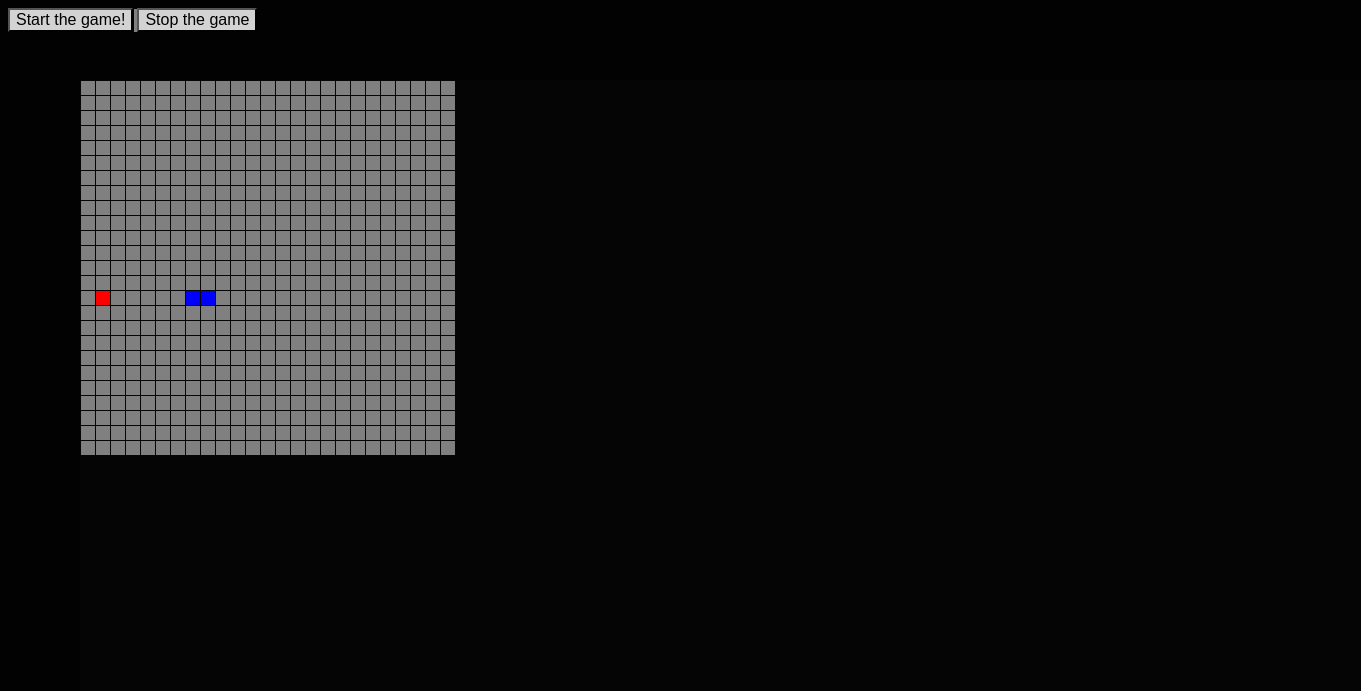
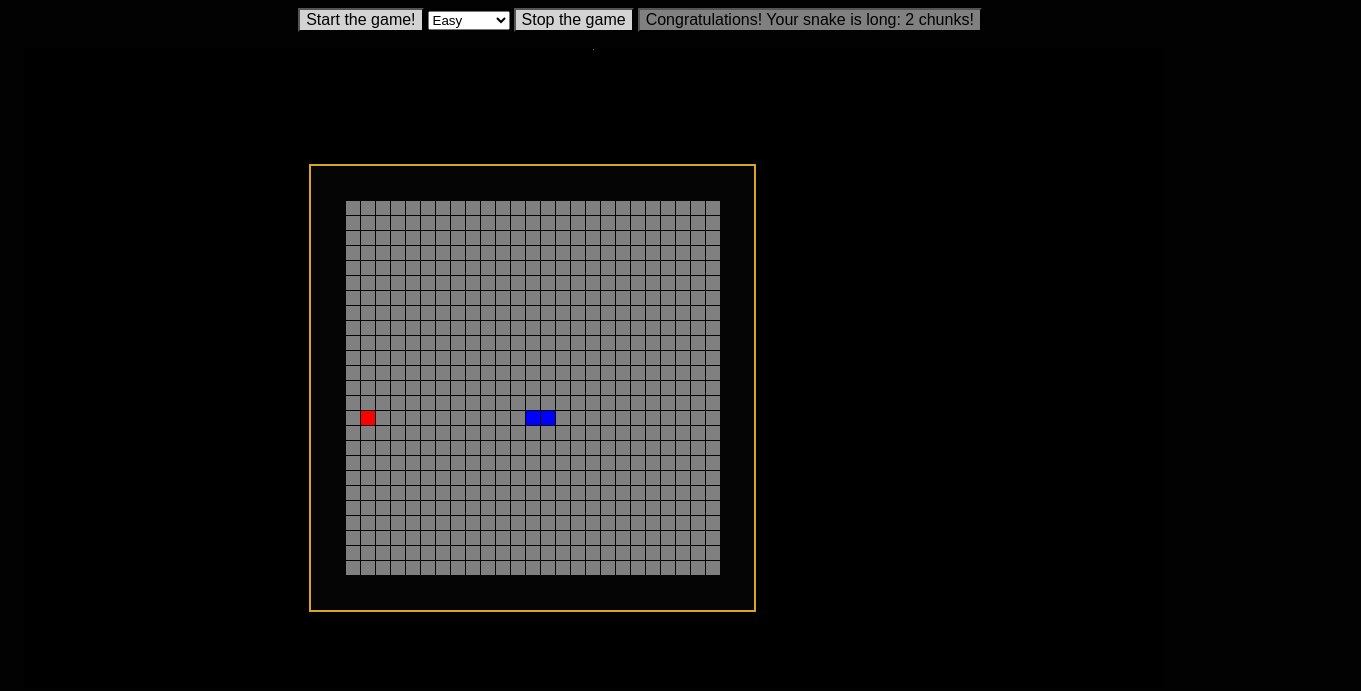
Before and after one commit to RaimondoCo/arcade, a plain HTML site: page index.html in a window 1280 px wide. Shown: the whole page, 1361 px wide, since content can reach past the window. Drawn offline with Linux system fonts and the light colour scheme.

Commit message:
adjustments to css html and js

```diff
--- a/app.js
+++ b/app.js
@@ -2,14 +2,47 @@
 
 //Starting point:
 
+let head = [];
+let snakeBody = [];
+
+
+function reset() {
+    let head = [];
+    let snakeBody = [];
+};
+
+
+// Set up math functions to utilize in the game
+
+// function to evaluate if two points in the grids are the same
 const pointEquals = function([x1,y1],[x2,y2]){
     return x1==x2 && y1==y2;
 }
-//onclick
-//set the correct amount of div
+
+//math-random to pick the first position
+function getRandomInt(min, max) {
+    min = Math.ceil(min);
+    max = Math.floor(max);
+    return Math.floor(Math.random() * (max - min) + min);
+}
+
+//used to compute nextPosition of snake head
+//calculate the coordinates of the new head in an array of arrays
+function sumArr(a, b) {
+    let c = a[0];
+    let d = a[1];
+    let e = b[0];
+    let f = b[1];
+    x = c + e;
+    y = d + f;
+    return [x, y];
+};
+
+
+//set the size of the grid
 let gridLength = 25;
 
-//make a grid
+//create the grid
 function makeGrid(){
     let container = document.getElementById("grid");
     for (let i=0; i<gridLength; i++){
@@ -22,65 +55,18 @@ function makeGrid(){
     return;
 }
 
-
-
 // define a function that applies a class to the cells  of the array
-
 function applyClasstoCell (array, classID){
     let x = -1;
     let y = -1;
     let itemID = "";
     for ([x,y] of array) {
-        // x = array[i][0];
-        // console.log("this is x " + x)
-        // y = array[i][1];
-        // console.log("this is y " + y)
         itemID = "x" + x + "y" + y
         console.log("this is the item to which we apply the class: " + itemID);
         let element = document.getElementById(itemID);
         console.log("this is the element: " + element);
-        element.classList.add(classID);
+        element.classList = [classID];
     } return;
-}
-
-makeGrid();
-// let arrayEx = [ [0,1], [3,4] ];
-// applyClasstoCell(arrayEx, "snakeBody");
-
-
-//identify the game boundaries
-// let wallsItems = [];
-//  for(i=1; i<=gridLength; i++) {
-//     let item = [0, i];
-//     wallsItems = wallsItems.concat(item);
-//     item = [i, 0];
-//     wallsItems = wallsItems.concat(item);
-//     item = [i, gridLength];
-//     wallsItems = wallsItems.concat(item);
-//     item = [gridLength, i];
-//     wallsItems = wallsItems.concat(item);
-//  }
-
-function separate(array, size) {
-    const chunkedArr = [];
-    let index = 0;
-    while (index < array.length) {
-        chunkedArr.push(array.slice(index, size + index));
-        index += size;
-    }
-    return chunkedArr;
-};
-
-//  wallsArr = separate(wallsItems, 2);
-
-// console.log(wallsArr);
-
-
-//math-random pick the first position
-function getRandomInt(min, max) {
-    min = Math.ceil(min);
-    max = Math.floor(max);
-    return Math.floor(Math.random() * (max - min) + min);
 }
 
 //change max depending on the game size --> to make into a variable later,
@@ -98,9 +84,9 @@ function createSnake(){
     return;
 }
 
+ //create the apple
 let apple = [];
 function createApple(){
-    //create the apple
     apple = [getRandomInt(1, gridLength-10), getRandomInt(1, gridLength-10)];
     console.log(apple);
     // add the apple to the grid
@@ -111,12 +97,12 @@ function createApple(){
 }
 
 
-createSnake();
-console.log("here is the snake: " + snakeStart)
-createApple();
-console.log("here is the apple: " + apple)
+// createSnake();
+// console.log("here is the snake: " + snakeStart)
+// createApple();
+// console.log("here is the apple: " + apple)
+
 //set a directions array and pick a random direction
-
 const directions = [[0, 1], [0, -1], [1, 0], [-1, 0]]
 
 let nextDirectionIndex = getRandomInt(0, 4)
@@ -128,86 +114,71 @@ console.log("this is the next direction: " + nextDirection)
 //there is someone else's input
 
 // change of direction following someone's input
-let body = document.getElementById("body");
-body.addEventListener("keydown", function(e) {
+// let body = document.getElementById("body");
+window.addEventListener("keydown", function(e) {
     switch(e.code) {
-        case "KeyS":
         case "ArrowDown":
         return nextDirection = directions[2];
         console.log("I pressed the arrow down")
-        case "KeyW":
         case "ArrowUp":
         return nextDirection = directions[3];
         console.log("I pressed the arrow up")
-        case "KeyA":
         case "ArrowLeft":
         return nextDirection = directions[1];
         console.log("I pressed the arrow left")
-        case "KeyD":
         case "ArrowRight":
         return nextDirection = directions[0];
         console.log("I pressed the arrow right")
     }
 });
 
-//used to compute nextPosition of snake head
-//calculate the coordinates of the new item in the array of arrays
-function sumArr(a, b) {
-    let c = a[0];
-    let d = a[1];
-    let e = b[0];
-    let f = b[1];
-    x = c + e;
-    y = d + f;
-    return [x, y];
-};
 
-console.log(sumArr(snakeStart, nextDirection));
+// control for snake2!
+// window.addEventListener("keydown", function(e) {
+//     switch(e.code) {
+//         case "KeyS":
+//         return nextDirection = directions[2];
+//         console.log("I pressed the arrow down")
+//         case "KeyW":
+//         return nextDirection = directions[3];
+//         console.log("I pressed the arrow up")
+//         case "KeyA":
+//         return nextDirection = directions[1];
+//         console.log("I pressed the arrow left")
+//         case "KeyD":
+//         return nextDirection = directions[0];
+//         console.log("I pressed the arrow right")
+//     }
+// });
 
+// console.log(sumArr(snakeStart, nextDirection));
+
+function initializeGame(){
+    makeGrid();
+    createSnake();
+    createApple();
+}
+
+initializeGame();
 
 
 // move: add the following item as a coordinate array to the array
 //at the beginning and remove the last
-let snakeBody = [sumArr(snakeStart, nextDirection), snakeStart];
-
-
-
-//apply the correct class to the snake's body
-// applyClasstoCell(snakeBody, "snakeBody");
-
-// console.log("this is the start of the snake: " + snakeStart)
-// console.log("this is the next direction: " + nextDirection)
-// console.log("this is the second item: " + secondItem)
-
-
-//define a function that removes a class from the cell
-// function removeClassfromCell (elemClass){
-//     let element = document.getElementsByClassName(elemClass)
-//     element.classList.remove(elemClass);
-//     }
-
-// removeClassfromCell("snakeBody");
+snakeBody = [sumArr(snakeStart, nextDirection), snakeStart];
+// snakeBody = [[10,10],[10,11],[10,12],[10,13],[10,14],[10,15],[10,16],[10,17][11,17],[12,17],[13,17],[14,17],[15,17]];
 
 function renderEndGame(){
-    document.getElementById("endGame").innerHTML = "Game Over!";
+    document.getElementById("endGame").innerHTML = "Game Over! " + snakeBody.length + " chunks in your snake!";
     document.getElementById("endGame").style.backgroundColor = "yellow";
     return clearInterval(runFunction);;
 }
 
-// // renderEndGame();
-
-// // applyClasstoCell(arrayEx, "snakeBody");
-// // applyClasstoCell(snakeBody, "snakeBody");
-
-
 
 //move Snake
-let newItem = [];
-
 function moveSnake(where) {
-    newItem = where;
-    snakeBody = [newItem].concat(snakeBody);
-    if (!pointEquals(newItem, apple)) {
+    head = where;
+    snakeBody = [head].concat(snakeBody);
+    if (!pointEquals(head, apple)) {
         let snakeLastPosition = snakeBody.pop();
         // console.log("snakeLastPosition: " + snakeLastPosition + "snakebody: " + snakeBody);
         let sLPIdx = "x" + snakeLastPosition[0] + "y" + snakeLastPosition[1]
@@ -222,13 +193,16 @@ function moveSnake(where) {
     return snakeBody;
 }
 
+function snakeSize(){
+    let size = snakeBody.length;
+    document.getElementById("snakeSize").innerHTML = "Congratulations! Your snake is long: " + size + " chunks!";
+    document.getElementById("snakeSize").style.backgroundColor = "grey";
+    return;
+}
 
-//     console.log(snakeBody);
-//  moveSnake();
 
-// console.log("this is the new item before stopSnake: " + newItem);
 
-const selfBite = function(head,snakeBody){
+function selfBite(head,snakeBody){
     for (chunk of snakeBody) {
         if (pointEquals(head, chunk)) {
             return true;
@@ -250,30 +224,58 @@ function stopSnake(head){
         renderEndGame();
         clearInterval(runFunction);
     }
+
     // //check new items of the array, if it matches one of the walls
     // //stop the game
     if (isWall(head, gridLength)){
         renderEndGame();
         clearInterval(runFunction);
     }
-
 }
 
-        // stopSnake();
+// stopSnake();
+function stopGame(){
+    return clearInterval(runFunction);
+        }
 
+//set up the difficulty
 
-        function stopGame(){
-            return clearInterval(runFunction);
-        }
+let setTime = 500;
+
+let setEasy = document.getElementById("easy");
+setEasy.addEventListener("click", selectEasy);
+function selectEasy(){
+    setTime = 500;
+    return;
+ }
+let setNormal = document.getElementById("normal");
+setNormal.addEventListener("click", selectNormal);
+function selectNormal(){
+    setTime = 700;
+    return;
+ }
+let setHard = document.getElementById("hard");
+setHard.addEventListener("click", selectHard);
+function selectHard(){
+    setTime = 500;
+    return;
+ }
+let setVeryHard = document.getElementById("veryHard");
+setVeryHard.addEventListener("click", selectVeryHard);
+function selectVeryHard(){
+   setTime = 300;
+   return;
+}
+
+let runFunction = setInterval(gameLoop, setTime);
 
 
 
-
-        let runFunction = setInterval(gameLoop, 1000);
-        function gameLoop(){
-            let newHead = sumArr(snakeBody[0], nextDirection);
-            stopSnake(newHead)
-            moveSnake(newHead)
+function gameLoop(){
+    let newHead = sumArr(snakeBody[0], nextDirection);
+    stopSnake(newHead);
+    moveSnake(newHead);
+    snakeSize();
         }
 
 
@@ -297,98 +299,12 @@ function stopSnake(head){
         // // can keep track of my stats (maximum points, average points, etc.) between games
 
 
-
-        // // THE STATE
-        // // The snake has two important features: a body, and a intended direction
-
-        // let snake = {
-        //     body: [ [10, 5], [10, 6], [10, 7], [10, 8] ],
-        //     nextDirection: [1, 0]
-        //  }
-        // // Every time the game tick() happens, you need to remove the "tail of the snake" (the sub-array at position 0) and tack on a new "head" (you can use the last sub-array and the nextDirection to generate the new final sub-array).
-
-        // // However, if it is eating an apple, you won't remove the tail when the snake grows, you'll simply add the new head without doing that.
-
-        // // Overall your state can look like this:
-
-        // let gameState = {
-        //   apple: [11, 8],
-        //  snake: snake // from above
-        // }
-        // // SOME HARD PARTS
-        // // Here we have a game that is updating with or without user input... once the game starts the snake will start moving right away, prompting the user to start making decisions for the sake of their snake.
-
-        // // You'll have to listen for keydown events. These come with data on which key has been pressed, so you can set things like the nextDirection property whenever the event fires. You should make a decision if it's possible for the snake to set a nextDirection that would put its head in its own throat (the second-to-last position) or not... this will effect how the gameplay feels.
-
-        // // You'll have to determine if the snake is self-intersecting (if the "head" is the same value as any of its parts) after each tick()... if so, the game is over. The same goes for walls, which are simply any index outside the bounds of the grid.
-
-        // function findGridPosition(gridLength, item) {
-        //     let gridPosition = (item[1]-1)*gridLength + item[0];
-        //     return gridPosition;
-        // }
-
-        // console.log(findGridPosition(5, [3,3]));
-
-        // function addSnake(snake) {
-        // for (let i=0; i<625; i++){
-        //     let snakeGridPosition = findGridPosition(25, snake);
-        //     if ( i == snakeGridPosition) {
-        //         let div = document.getElementsByTagName("div")[i];
-        //         return div.classList.add("snakeBody");
-        //         }
+        // function separate(array, size) {
+        //     const chunkedArr = [];
+        //     let index = 0;
+        //     while (index < array.length) {
+        //         chunkedArr.push(array.slice(index, size + index));
+        //         index += size;
         //     }
-        // }
-        // addSnake(snakeStart);
-        // function addApple() {
-        //     for (let i=0; i<625; i++){
-        //         let appleGridPosition = findGridPosition(25, apple);
-        //         if ( i == appleGridPosition) {
-        //             let div = document.getElementsByTagName("div")[i];
-        //             return div.classList.add("apple");
-        //             }
-        //         }
-        //     }
-        //     addApple();
-
-
-
-        // //move the snake:
-
-        // function moveSnake(){
-        //     let newItem = sumArr(snakeBody[0], nextDirection);
-        //         console.log(newItem);
-        //     // //loop through the items in the array, if it matches the new item
-        //     // // stop the game
-        //         for (i=0; i< snakeBody.length; i++) {
-        //             if (newItem == snakeBody[i]) {
-        //                 renderEndGame();
-        //                 break;
-        //             } else {
-        //     // //check new items of the array, if it matches one of the walls
-        //     // //stop the game
-        //         for (j=0; j< wallsArr.length; j++) {
-        //             if (newItem == wallsArr[j]) {
-        //                 renderEndGame();
-        //                 break;
-        //             } else {
-        //     // //check new item in the array, if it matches the apple add item
-        //     // //don't remove any, and continue
-        //             if (newItem == apple) {
-        //                 snakeBody = [newItem, snakeBody];
-        //                 console.log(snakeBody);}
-        //             else {
-        //                 snakeBody = [newItem, snakeBody];
-        //     // //and remove last item and add the new one
-        //             let snakeLastPosition = snakeBody[snakeBody.length-1]
-        //             snakeBody.pop(snakeLastPosition);
-
-        //                 }
-        //                 }
-        //             }
-        //             }
-        //             }
-        //             applyClasstoCell(snakeBody, "snakeBody");
-        //             // let nthItem = "x" + newItem[0] + "y" + newItem[1]
-        //             // let nthsnake = document.getElementById(nthItem);
-        //             // nthsnake.classList.add("snakeBody");
-        //         }
+        //     return chunkedArr;
+        // };
--- a/index.html
+++ b/index.html
@@ -10,24 +10,34 @@
     <script defer src="app.js"></script>
 
 </head>
+<body>
+<section id="left">
+    <button onclick="gameLoop()">
+    Start the game!
+    </button>
+    <select id="select">
+        <option id='easy' value="easy">Easy</option>
+        <option id='normal' value="normal">Normal</option>
+        <option id='hard' value="hard">Hard</option>
+        <option id='veryHard' value="veryHard">Very Hard</option>
+      </select>
+    <button onclick="stopGame()">
+        Stop the game
+        </button>
+    <button id="snakeSize"></button>
 
-<header><button onclick="gameLoop()">
-    Start the game!
-    </button></header>
-<body id="body">
+    </section>
 
+
+<section id="body">
 
 <div id="container">
    <div id="endGame"></div>
    <div id="grid"></div>
 </div>
 
-<button onclick="stopGame()">
-    Stop the game
-    </button>
-
-
-
+</section>
 
 </body>
+
 </html>
--- a/style.css
+++ b/style.css
@@ -1,10 +1,29 @@
 
 body {
-    display: flex;
+    display: grid;
     background-color: rgb(2, 2, 2);
 }
+
+section {
+    /* display: grid; */
+    background-color: rgb(2, 2, 2);
+}
+
+#left{
+    grid: 1 2;
+    justify-self: center;
+}
+
+.body{
+    grid: 1 1;
+}
+
 .snakeBody {
     background-color: blue;
+}
+
+.snake2Body {
+    background-color: green;
 }
 
 .apple {
@@ -16,15 +35,19 @@ body {
 #grid {
     display: inline-grid;
     background-color: rgb(5, 5, 5);
-    margin: 5rem;
-    padding: auto;
+    margin: 10% 25%;
+    padding: 3%;
+    border: 2px solid goldenrod;
     z-index: -1;
-    width: 100%;
-    height: 100%;
-    position: absolute;
-    top: 0;
-    left: 0;
+    /* width: 100%;
+    height: 100%; */
+    position: center;
+    /* top: 0;
+    left: 0; */
 }
+
+
+
 
 div {
     background-color: grey;
@@ -36,22 +59,28 @@ div {
 
 
 #endGame {
-    font-size: 5rem;
-    /* background-color: yellow; */
+    font-size: 3rem;
+    justify-self: center;
     z-index:10;
     position: relative;
-    /* padding: 2rem;
-    margin: 2rem; */
+    font-family: 'Lucida Sans', 'Lucida Sans Regular', 'Lucida Grande', 'Lucida Sans Unicode', Geneva, Verdana, sans-serif;
 }
 
 
-.container {
+#container {
     width: 90%;
     height: 90%;
     margin: 1rem;
+    background-color: black;
   }
 
-  button {
+button {
     background-color: lightgrey;
     font-size: 1rem;
 }
+
+.snakeSize {
+    color:white;
+    padding: auto;
+    margin: auto;
+}
```
